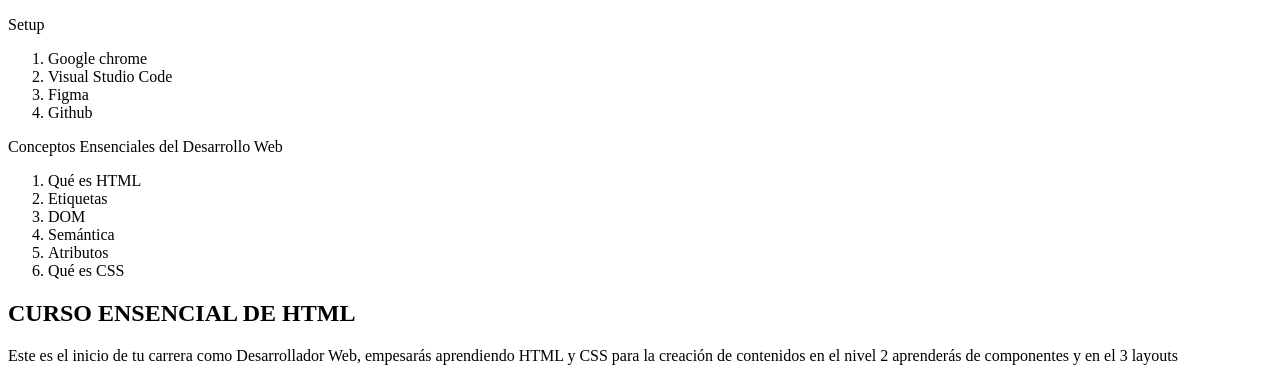
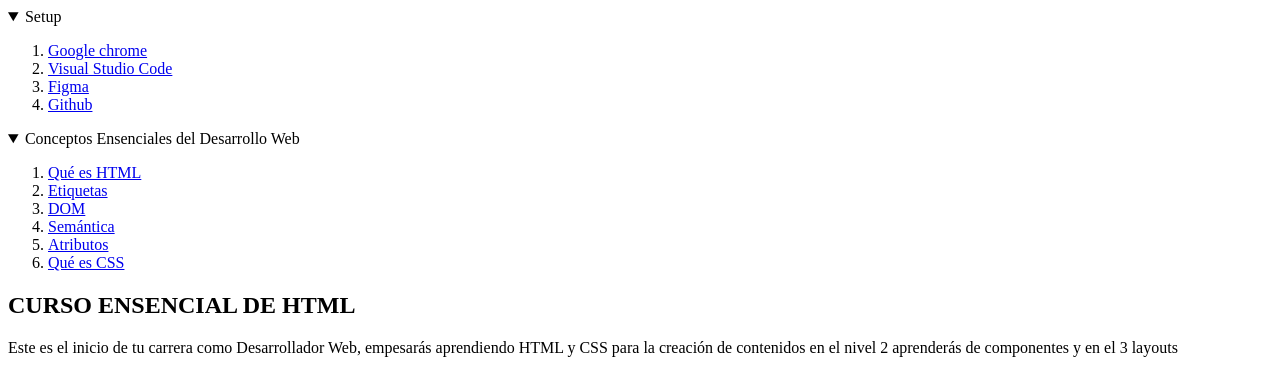
Before and after one commit to kronBELET/curso-esencial-html-css, a plain HTML site: page index.html in a window 1280 px wide. Shown: the top 374 px of the page. Drawn offline with Linux system fonts and the light colour scheme.

Commit message:
menú desplegable

```diff
--- a/index.html
+++ b/index.html
@@ -4,26 +4,38 @@
     <meta charset="UTF-8" />
     <meta name="viewport" content="width=device-width, initial-scale=1.0" />
     <title>curso de html</title>
+    <link rel="stylesheet" href="./index.css">
   </head>
   <body>
   <header>
     <nav>
-      <p>Setup</p>
-       <ol>
-         <li>Google chrome</li>
-         <li>Visual Studio Code</li>
-         <li>Figma</li>
-         <li>Github</li>
-       </ol>
-      <p>Conceptos Ensenciales del Desarrollo Web</p>
-       <ol>
-         <li>Qué es HTML</li>
-         <li>Etiquetas</li>
-         <li>DOM</li>
-         <li>Semántica</li>
-         <li>Atributos</li>
-         <li>Qué es CSS</li>
-       </ol>
+      <details open>
+        <summary>
+          Setup
+        </summary>
+        <ol>
+          <li><a href="#google_chrome">Google chrome</a></li>
+          <li><a href="#vsc">Visual Studio Code</a></li>
+          <li><a href="#figma">Figma</a></li>
+          <li><a href="#githug">Github</a></li>
+        </ol>
+      </details>
+
+       <details open>
+         <summary>
+          Conceptos Ensenciales del Desarrollo Web
+         </summary>
+         <ol>
+          <li> <a href="#html">Qué es HTML</a></li>
+          <li><a href="#etiquetas">Etiquetas</a></li>
+          <li><a href="#dom">DOM</a></li>
+          <li><a href="#semantica">Semántica</a></li>
+          <li><a href="#atributos">Atributos</a></li>
+          <li><a href="#css">Qué es CSS</a></li>
+        </ol>
+       </details>
+
+
     </nav>
   </header>
   <main>
@@ -38,7 +50,7 @@
      </section>
      <section class="setup">
        <h2>SETUP</h2>
-       <article class="google_chrome">
+       <article class="google_chrome" id="google_chrome">
          <img src="./iconos/google_chrome.png" alt="logo de google" title="logo de google" />
         <h3>Google Chrome</h3>
          <p>
@@ -47,7 +59,7 @@
           avanzadas y de amigable uso.
          </p>
        </article>
-       <article class="visual_estudio">
+       <article class="visual_estudio" id="vsc">
          <img
            src="./iconos/visual_studio_code.png" alt="logo de visual estudio" title="logo de visual estudio" />
 
@@ -60,7 +72,7 @@
           programador sin importar el lenguaje en el que se desemvuelva.
          </p>
        </article>
-       <article class="figma">
+       <article class="figma" id="figma">
          <img src="./iconos/figma.png" alt="logo de figma" title="logo de figma" />
         <h3>Figma</h3>
 
@@ -70,7 +82,7 @@
           porque puede ser usado directamente desde el navegador.
          </p>
        </article>
-       <article class="github">
+       <article class="github" id="githug">
          <img src="./iconos/github.png" alt="logo de github" title="logo de github" />
          <h3>Github</h3>
          <p>
@@ -84,7 +96,7 @@
      </section>
      <section class="conceptos_ensenciales">
        <h2>Conceptos esenciales del Desarrollo Web</h2>
-       <article class="html">
+       <article class="html" id="html">
          <h3>Qué es HTML</h3>
          <p>
           Hyper Text Markup Language o Lenguaje de marcas Hipertexto. Es el
@@ -93,7 +105,7 @@
          </p>
          <img src="./imagenes/html.png" alt="imagen doctype" />
        </article>
-       <article class="etiquetas">
+       <article class="etiquetas" id="etiquetas">
          <h3>Etiquetas</h3>
          <p>
           Las etiquetas HTML van a ayudarnos a brindar una estructura y
@@ -110,7 +122,7 @@
           como Software Developer.
          </p>
        </article>
-       <article class="dom">
+       <article class="dom" id="dom">
          <h3>DOM</h3>
          <p>
           El Document Object Model es una estructura de árbol que representará
@@ -121,7 +133,7 @@
          </p>
          <img src="./imagenes/dom.png" alt="Estructura de árbol que representa al Document Object Model" title="Estructura de árbol que representa al Document Object Model" />
        </article>
-       <article class="semantica">
+       <article class="semantica" id="semantica">
         <h3>Semántica</h3>
          <p>
           La semántica le brinda sentido a cada elemento existen en un sitio
@@ -135,12 +147,12 @@
           habilidades diferentes puedan entender cada contenido.
          </p>
        </article>
-       <article class="atributos">
+       <article class="atributos" id="atributos">
          <h3>atributos</h3>
          <p>Los atributos le dan características extra a las etiquetas para complementar información y son pre programadas por el navegador,
         algunos atributos funcionan en todas las etiquetas de la misma forma como ‘class’ pero otros atributos funcionan en solo alguna etiquetas como src</p>
        </article>
-       <article class="CSS">
+       <article class="CSS" id="css">
        <h3>CSS</h3>
         <p>Hojas de Estilo en Cascada (del inglés Cascading Style Sheets) o CSS es el lenguaje de estilos utilizado para describir la presentación de documentos HTML</p>
         <img src="./imagenes/css.png" alt="css">
@@ -198,13 +210,12 @@
           padding-block-end | padding-inline-start | padding-inline-end
          </li>
        </ul>
+       <p>
+        Si tienes alguna pregunta escríbeme a
+       <a href="mailto:me@leonidasesteban.com">me@leonidasesteban.com</a>
+      </p>
      </section>
-
-  </main>
-  <footer>
      <section>
-        <p>Si tienes alguna pregunta escríbeme a me@leonidasesteban.com</p>
-
         <h3>Suscríbete a nuestro newsletter</h3>
       <form action="">
         <label for="nombre">
@@ -216,6 +227,6 @@
         <input type="submit" value="Suscribirme"/>
       </form>
      </section>
-  </footer>
+  </main>
  </body>
 </html>
```
